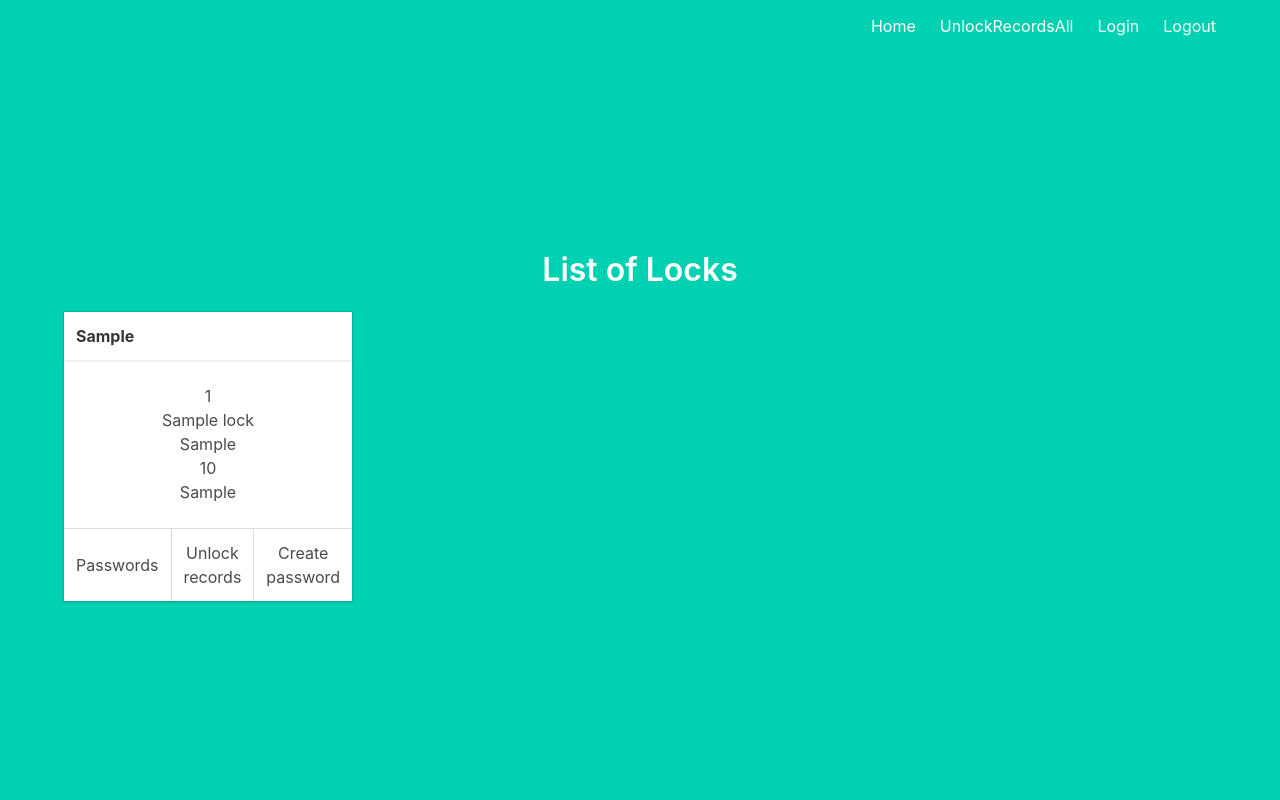
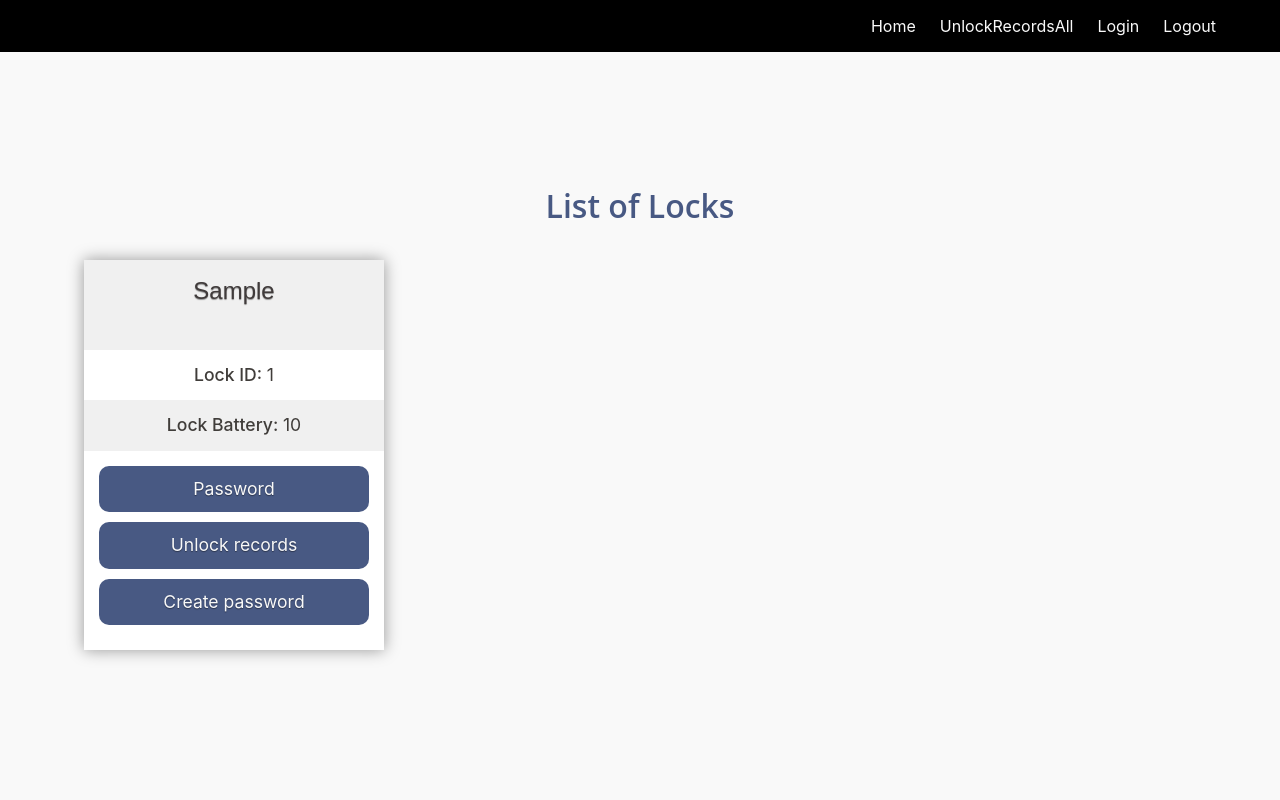
Before and after one commit to iceman2077/ttlock_admin_panel, a Python web app: template templates/index.html in a window 1280 px wide. Run offline with Jinja, Linux system fonts and the light colour scheme; the template is opened without the code that fills it: most values are stand-ins (such as "Sample title", 1, 10 or a date in 2020).

Commit message:
update frontend for pages

```diff
--- /dev/null
+++ b/static/css/styles.css
@@ -0,0 +1,271 @@
+/* imports */
+@import url(https://fonts.googleapis.com/css?family=Lobster);
+
+/* resets */
+*,
+*:before,
+*:after {
+  box-sizing: border-box;
+}
+.clearfix:after {
+	content: "";
+  display: table;
+  clear: both;
+}
+.hero.is-primary {
+    background-color: #f9f9f9;
+    color: #f9f9f9;
+}
+.hero-foot, .hero-head {
+    background: black;
+}
+
+.hero.is-primary a.navbar-item:hover {
+    background-color: #485983;
+    color: #fff;
+}
+.title-locks{
+    color: #485983;
+    font-family: 'Open Sans';
+    font-weight: 600;
+    font-size: 2em;
+}
+/* global */
+h1 {
+  font-family: "Lobster", cursive;
+  font-size: 2em;
+  margin-bottom: 10px;
+}
+h2 {
+  font-weight: 700;
+}
+.hero.is-primary .title{
+    color: #485983;
+}
+
+.button.is-info {
+    background-color: #485983;
+    border-color: transparent;
+    color: #fff;
+}
+
+/* grid */
+.row {
+  margin: 0 -10px;
+  margin-bottom: 20px;
+}
+.row:last-child {
+  margin-bottom: 0;
+}
+[class*="col-"] {
+  padding: 10px;
+}
+
+.pricing-table {
+	margin: 0 10px;
+	text-align: center;
+	width: 300px;
+	float: left;
+	-webkit-box-shadow: 0 0 15px rgba(0,0,0,0.4);
+	box-shadow: 0 0 15px rgba(0,0,0,0.4);
+	-webkit-transition: all 0.25s ease;
+	-o-transition: all 0.25s ease;
+	transition: all 0.25s ease;
+}
+
+.pricing-table:hover {
+	-webkit-transform: scale(1.06);
+	-ms-transform: scale(1.06);
+	-o-transform: scale(1.06);
+	transform: scale(1.06);
+}
+
+.pricing-title {
+	color: #403b3b;
+    background: #f0f0f0;
+    font: message-box;
+    padding: 20px 0;
+    line-height:90%;
+    height:90px;
+	font-size: 1.5em;
+	text-shadow: 0 1px 1px rgba(0,0,0,0.4);
+}
+
+.pricing-table.recommended .pricing-title {
+	background: #2db3cb;
+}
+
+.pricing-table.recommended .pricing-action {
+	background: #2db3cb;
+}
+
+.pricing-table .price {
+	background: #403e3d;
+	font-size: 3.4em;
+	font-weight: 700;
+	padding: 20px 0;
+	text-shadow: 0 1px 1px rgba(0,0,0,0.4);
+}
+
+.pricing-table .price sup {
+	font-size: 0.4em;
+	position: relative;
+	left: 5px;
+}
+
+.table-list {
+	background: #FFF;
+	color: #403d3a;
+}
+
+.table-list li {
+	font-size: 1.1em;
+	font-weight: 500;
+    padding: 12px 8px;
+    list-style-type: none;
+}
+
+
+.table-list li span {
+	font-weight: 400;
+}
+
+.table-list li span.unlimited {
+	color: #FFF;
+	background: #e95846;
+	font-size: 0.9em;
+	padding: 5px 7px;
+	display: inline-block;
+	-webkit-border-radius: 38px;
+	-moz-border-radius: 38px;
+	border-radius: 38px;
+}
+
+
+.table-list li:nth-child(2n) {
+	background: #F0F0F0;
+}
+
+.table-buy {
+	background: #FFF;
+	padding: 15px;
+	text-align: left;
+	overflow: hidden;
+}
+
+.table-buy .pricing-action {
+    width: 100%;
+      float: left;
+      color: #FFF;
+    text-align: center;
+      background: #485983;
+      padding: 10px 16px;
+    margin-bottom:10px;
+      -webkit-border-radius: 2px;
+      -moz-border-radius: 2px;
+      border-radius: 10px;
+      font-weight: 400;
+      font-size: 1.1em;
+      text-shadow: 0 1px 1px rgba(0,0,0,0.4);
+      -webkit-transition: all 0.25s ease;
+      -o-transition: all 0.25s ease;
+      transition: all 0.25s ease;
+  }
+
+  .table-buy .pricing-action:hover {
+      background: #333;
+  }
+
+  .recommended .table-buy .pricing-action:hover {
+      background: #228799;
+  }
+
+  .fl-table {
+    border-radius: 5px;
+    font-size: 1em;
+    font-weight: normal;
+    border: none;
+    border-collapse: collapse;
+    width: 60%;
+    margin: 0 auto;
+    white-space: nowrap;
+    background-color: white;
+}
+
+.fl-table td, .fl-table th {
+    text-align: center;
+    padding: 8px;
+}
+
+.fl-table td {
+    border-right: 1px solid #f8f8f8;
+    font-size: 12px;
+}
+
+.fl-table thead th {
+    color: #ffffff;
+    background: #5a7ebf;
+}
+
+
+.fl-table thead th:nth-child(odd) {
+    color: #ffffff;
+    background: #485983;
+}
+
+.fl-table tr:nth-child(even) {
+    background: #F8F8F8;
+}
+
+/** ================
+ * Responsive
+ ===================*/
+ @media only screen and (min-width: 768px) and (max-width: 959px) {
+    .pricing-table {
+        width: 236px;
+    }
+
+   .table-list li {
+       font-size: 1.3em;
+   }
+
+}
+
+@media only screen and (max-width: 767px) {
+    .pricing-table {
+        display: block;
+        float: none;
+        margin: 0 0 20px 0;
+        width: 100%;
+    }
+
+}
+
+@media only screen and (max-width: 479px) {
+   .pricing-wrapper {
+       width: 300px;
+   }
+}
+@media only screen and (min-width: 450px) {
+	.col {
+        width: 95%;
+        float: left;
+        margin: 20px;
+	}
+}
+
+@media only screen and (min-width: 768px) {
+	.col {
+        width: 45%;
+        float: left;
+        margin: 20px;
+	}
+}
+
+@media only screen and (min-width: 1000px) {
+	.col {
+        width: 20%;
+        float: left;
+        margin: 20px;
+	}
+}
--- a/static/js/script.js
+++ b/static/js/script.js
@@ -3,7 +3,7 @@ function convertTimestamptoTime(){
     var timestamp = document.querySelectorAll("[id='timestamp']");
     for(var i = 0; i < timestamp.length; i++){
       dateObj = new Date(timestamp[i].innerHTML * 1);
-      utcString = dateObj.toString();
+      utcString = dateObj.toLocaleString();
       timestamp[i].innerHTML = utcString;
     }
 }
--- a/templates/base.html
+++ b/templates/base.html
@@ -7,6 +7,7 @@
     <meta name="viewport" content="width=device-width, initial-scale=1">
     <title>Flask Auth Example</title>
     <link rel="stylesheet" href="https://cdnjs.cloudflare.com/ajax/libs/bulma/0.7.2/css/bulma.min.css" />
+    <link rel="stylesheet" type="text/css" href="{{ url_for('static', filename='css/styles.css') }}">
     <script type="text/javascript" src="{{ url_for('static', filename='js/script.js') }}"></script>
 </head>
 
--- a/templates/index.html
+++ b/templates/index.html
@@ -1,40 +1,24 @@
 {% extends "base.html" %}
 
 {% block content %}
-<h1 class="title">List of Locks</h1>
-<div class="columns is-gapless is-multiline is-mobile">
+<h1 class="title-locks">List of Locks</h1>
+<div class="row clearfix">
   {% for lock in locks %}
-    <div class="column is-3">
-      <div class="tile">
-        <div class="card">
-          <header class="card-header">
-            <p class="card-header-title">
-              {{ lock['lockAlias'] }}
-            </p>
-            <a href="#" class="card-header-icon" aria-label="more options">
-              <span class="icon">
-                <i class="fas fa-angle-down" aria-hidden="true"></i>
-              </span>
-            </a>
-          </header>
-          <div class="card-content">
-            <div class="content ">
-                {{lock['lockId']}}<br>
-                {{lock['lockName']}}<br>
-                {{lock['lockMac']}}<br>
-                {{lock['electricQuantity']}}<br>
-                {{lock['specialValue']}}<br>
-              </ul>
-            </div>
+      <div class="col">
+        <div class="pricing-table">
+          <h3 class="pricing-title">{{lock['lockAlias']}}</h3>
+          <ul class="table-list">
+            <li>Lock ID: <span>{{lock['lockId']}}</span></li>
+            <li>Lock Battery: <span>{{lock['electricQuantity']}}</span></li>
+          </ul>
+          <!-- Contratar / Comprar -->
+          <div class="table-buy">
+            <a href="/password/{{lock['lockId']}}" class="pricing-action">Password</a>
+            <a href="/unlock/{{lock['lockId']}}" class="pricing-action">Unlock records</a>
+            <a href="/create_password/{{lock['lockId']}}" class="pricing-action">Create password</a>
           </div>
-          <footer class="card-footer">
-            <a href="/password/{{lock['lockId']}}" class="card-footer-item">Passwords</a>
-            <a href="/unlock/{{lock['lockId']}}" class="card-footer-item">Unlock records</a>
-            <a href="/create_password/{{lock['lockId']}}" class="card-footer-item">Create password</a>
-          </footer>
-        </div>
+		    </div>
       </div>
-    </div>
   {% endfor %}
 </div>
 {% endblock %}
```
Also changed, not shown: templates/passwords.html (+11 -26 lines), templates/unlock_records.html (+6 -6 lines), README.md.
